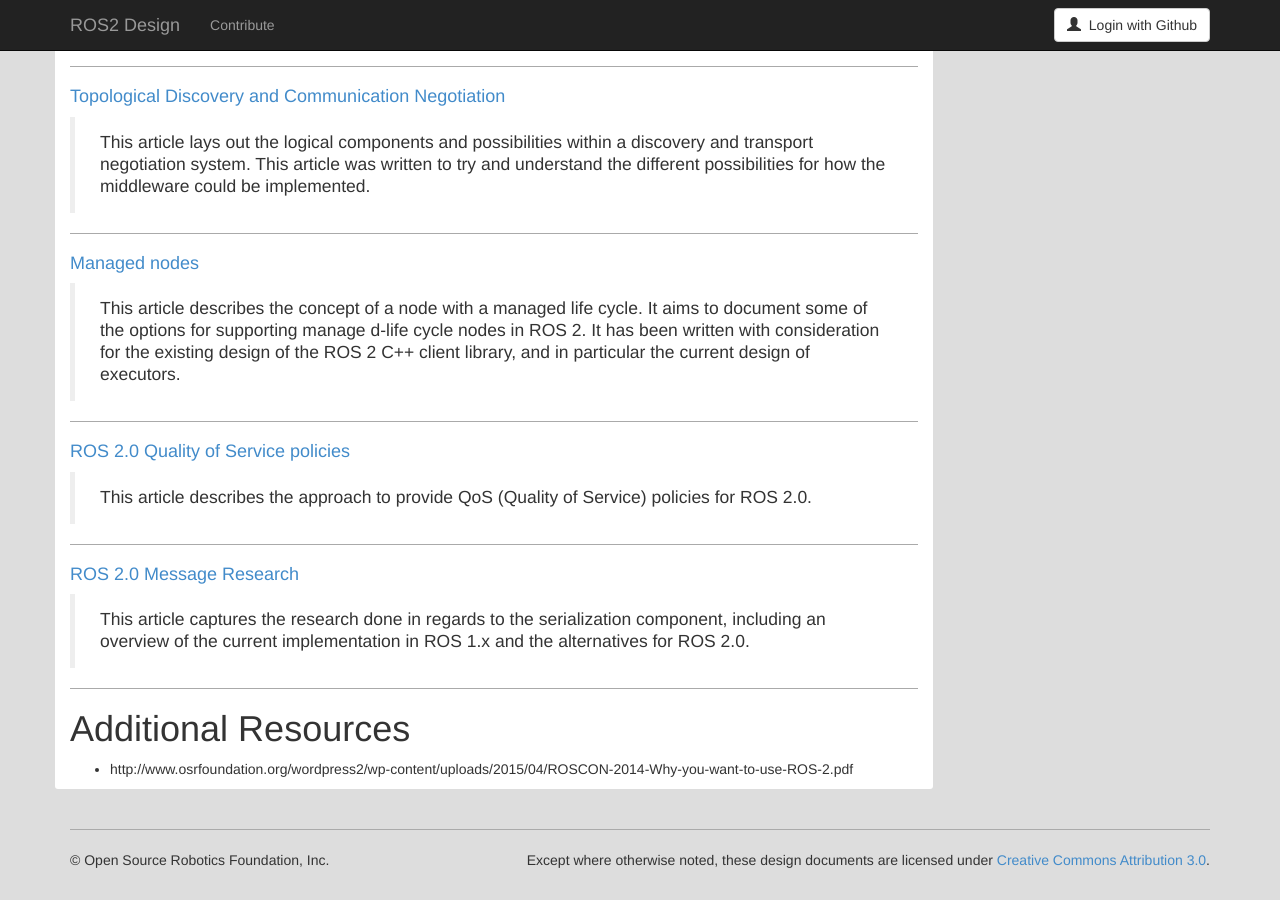
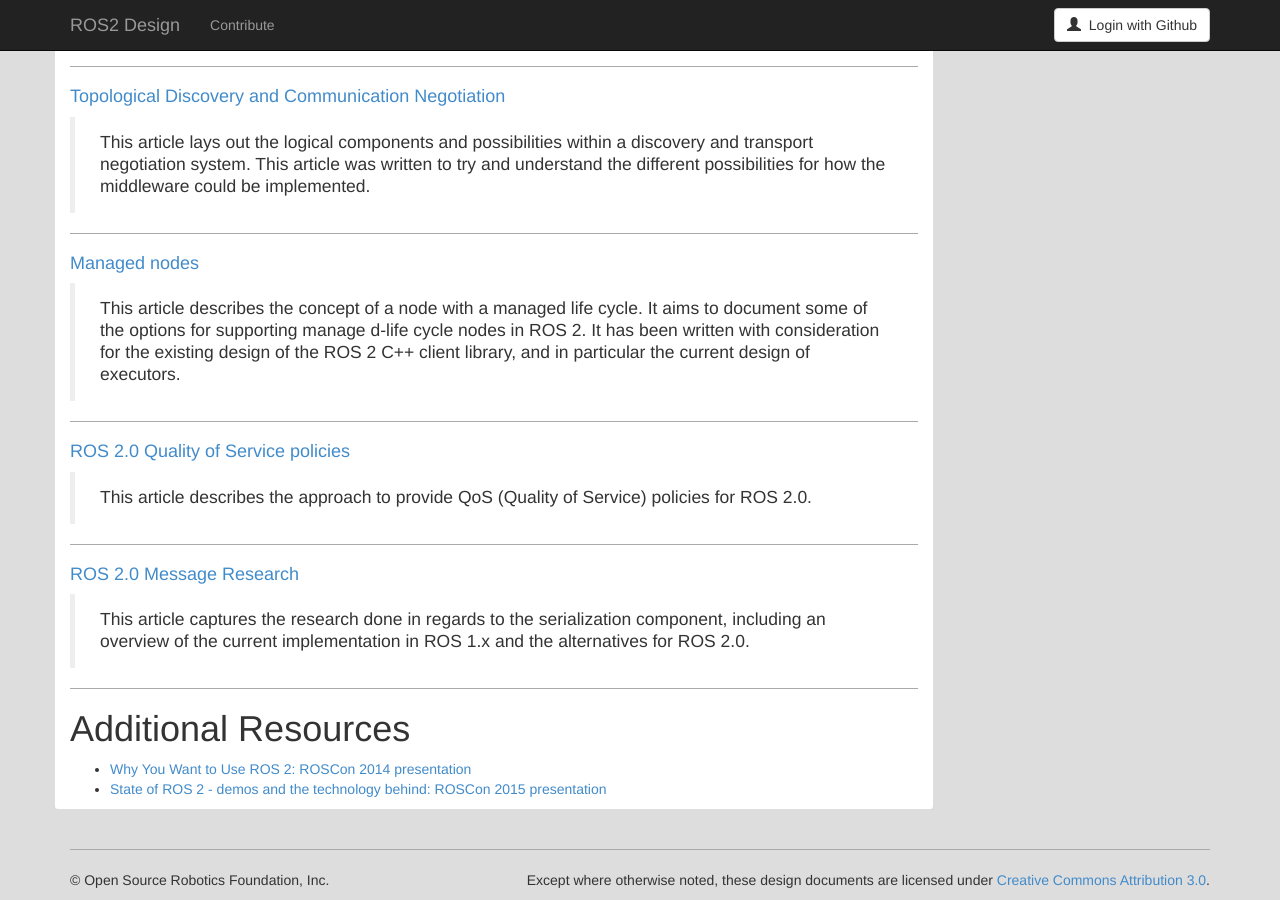
Before and after one commit to ros2/design, a Jekyll site: the page built from index.md, in a window 1280 px wide and 900 px high, scrolled down 2602 px. Built offline with Jekyll 4.4.1, drawn with Linux system fonts in a browser that asks for light colours; nearby versions of some CDN libraries.

Commit message:
Add ROSCon 2015 slides

```diff
--- a/index.md
+++ b/index.md
@@ -12,7 +12,7 @@
 If you would like to contribute, checkout the [contribute](/contribute.html) page to learn how.
 
 The best mailing list for discussing these topics is [ros-sig-ng-ros@googlegroups.com](mailto:ros-sig-ng-ros@googlegroups.com).
- You can view the archives [here](https://groups.google.com/forum/?fromgroups#!forum/ros-sig-ng-ros)
+ You can view the archives [here](https://groups.google.com/forum/?fromgroups#!forum/ros-sig-ng-ros).
 
 # Articles
 
@@ -52,4 +52,5 @@
 
 # Additional Resources
 
-- http://www.osrfoundation.org/wordpress2/wp-content/uploads/2015/04/ROSCON-2014-Why-you-want-to-use-ROS-2.pdf
+- [Why You Want to Use ROS 2: ROSCon 2014 presentation](http://www.osrfoundation.org/wordpress2/wp-content/uploads/2015/04/ROSCON-2014-Why-you-want-to-use-ROS-2.pdf)
+- [State of ROS 2 - demos and the technology behind: ROSCon 2015 presentation](http://roscon.ros.org/2015/presentations/state-of-ros2.pdf)
```
